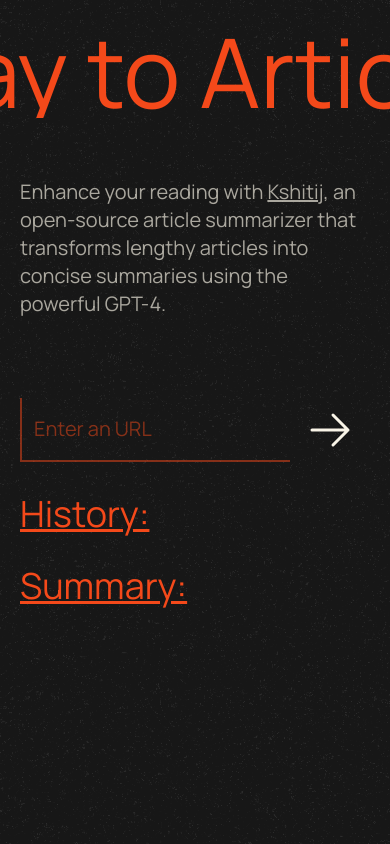
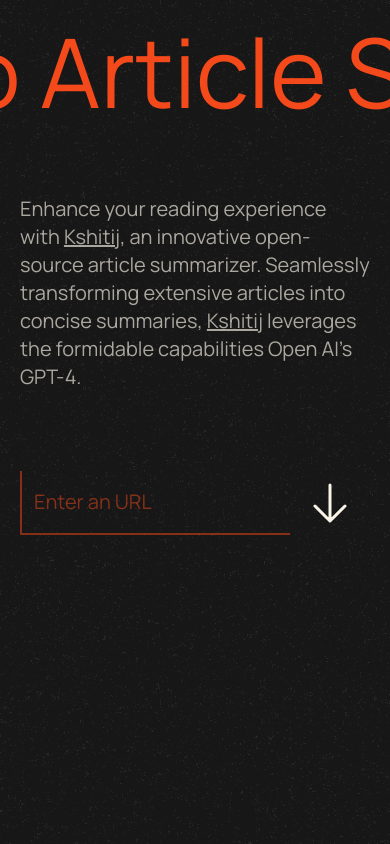
Before and after one commit to keshav-exe/project-kshitij, a Next.js app: page / in a window 390 px wide. Shown: the top 844 px of the page. Built offline with nearby package versions, Linux system fonts and the light colour scheme.

Commit message:
day 1 patch

```diff
--- a/app/globals.css
+++ b/app/globals.css
@@ -94,12 +94,13 @@
   display: flex;
   height: 32vh;
   overflow: hidden;
+  z-index: 10;
   justify-content: center;
 }
 
 @media only screen and (max-width: 600px) {
   .main {
-    height: 14vh;
+    height: 16vh;
   }
 }
 
--- a/app/page.jsx
+++ b/app/page.jsx
@@ -12,10 +12,13 @@
         <Hero />
 
         <div className=" wrapper flex flex-col gap-4">
-          <p className="text-xl md:text-2xl text-primary/65">
-            Enhance your reading with <span className="underline">Kshitij</span>
-            , an open-source article summarizer that transforms lengthy articles
-            into concise summaries using the powerful GPT-4.
+          <p className="text-xl md:text-3xl text-primary/65">
+            Enhance your reading experience with{" "}
+            <span className="underline">Kshitij</span>, an innovative
+            open-source article summarizer. Seamlessly transforming extensive
+            articles into concise summaries,{" "}
+            <span className="underline">Kshitij</span> leverages the formidable
+            capabilities Open AI's GPT-4.
           </p>
         </div>
         <div className="flex flex-row">
--- a/components/shared/Footer.jsx
+++ b/components/shared/Footer.jsx
@@ -16,9 +16,9 @@
             xmlns="http://www.w3.org/2000/svg"
             fill="none"
             viewBox="0 0 24 24"
-            strokewidth="1.5"
+            strokeWidth="1.5"
             stroke="currentColor"
-            class="w-8 h-8"
+            className="w-8 h-8"
           >
             <path
               strokeLinecap="round"
@@ -27,7 +27,7 @@
             />
           </svg>
 
-          <span className="my-auto">My Website</span>
+          <span className="my-auto">Portfolio</span>
         </Link>
         <p className="text-foreground/70 my-auto cursor-default font-medium underline">
           Projkt Kshitij
--- a/components/shared/Hero.jsx
+++ b/components/shared/Hero.jsx
@@ -13,7 +13,7 @@
   const slider = useRef(null);
 
   let xPercent = 0;
-  let direction = 1;
+  let direction = -1;
 
   useEffect(() => {
     gsap.registerPlugin(ScrollTrigger);
--- a/components/shared/Search.jsx
+++ b/components/shared/Search.jsx
@@ -69,7 +69,7 @@
                 viewBox="0 0 24 24"
                 strokeWidth="1.5"
                 stroke="currentColor"
-                class="w-12 h-12 text-primary"
+                className="w-12 h-12 text-primary hidden md:block"
               >
                 <path
                   strokeLinecap="round"
@@ -77,38 +77,40 @@
                   d="M13.5 4.5 21 12m0 0-7.5 7.5M21 12H3"
                 />
               </svg>
+              <svg
+                xmlns="http://www.w3.org/2000/svg"
+                fill="none"
+                viewBox="0 0 24 24"
+                strokeWidth="1.5"
+                stroke="currentColor"
+                class="w-12 h-12 text-primary md:hidden"
+              >
+                <path
+                  strokeLinecap="round"
+                  strokeLinejoin="round"
+                  d="M19.5 13.5 12 21m0 0-7.5-7.5M12 21V3"
+                />
+              </svg>
             </Link>
           </button>
         </form>
         <div className="flex flex-col gap-6 ">
-          {!allArticles ? (
-            <></>
-          ) : (
-            <h2 className="text-4xl flex gap-2 my-auto underline hover:underline-offset-8">
-              History:
-            </h2>
-          )}
-          <Suspense fallback={<Loading />}>
           {allArticles.map((item, index) => (
             <motion.div
+              key={`link-${index}`}
+              onClick={() => setArticle(item)}
               initial={{ y: 20, opacity: 0 }}
               animate={{ y: 0, opacity: 1 }}
               transition={{ duration: 1, ease: [0.22, 0.5, 0.36, 1] }}
             >
-                <div key={`link-${index}`} onClick={() => setArticle(item)}>
               <p className="truncate cursor-pointer text-primary/50 hover:text-foreground transition-all duration-300">
                 {item.url}
               </p>
-                </div>
             </motion.div>
           ))}
-          </Suspense>
         </div>
       </div>
       <div className="w-full flex flex-col gap-5" id="summary">
-        <h2 className="text-4xl underline hover:underline-offset-8">
-          Summary:
-        </h2>
         {isFetching ? (
           <Loading />
         ) : error ? (
@@ -118,13 +120,17 @@
           </p>
         ) : (
           article.summary && (
-            <motion.div
+            <motion.p
+              className="text-primary text-xl gap-6 flex flex-col"
               initial={{ y: 20, opacity: 0 }}
               animate={{ y: 0, opacity: 1 }}
               transition={{ duration: 1, ease: [0.22, 0.5, 0.36, 1] }}
             >
-              <p className="text-primary text-xl">{article.summary}</p>
-            </motion.div>
+              <h2 className="text-4xl underline hover:underline-offset-8 text-foreground">
+                Summary:
+              </h2>
+              {article.summary}
+            </motion.p>
           )
         )}
       </div>
```
Also changed, not shown: 1 other file (tests, documents, lock files or other folders). Lines whose indentation alone changed are shown as unchanged.
